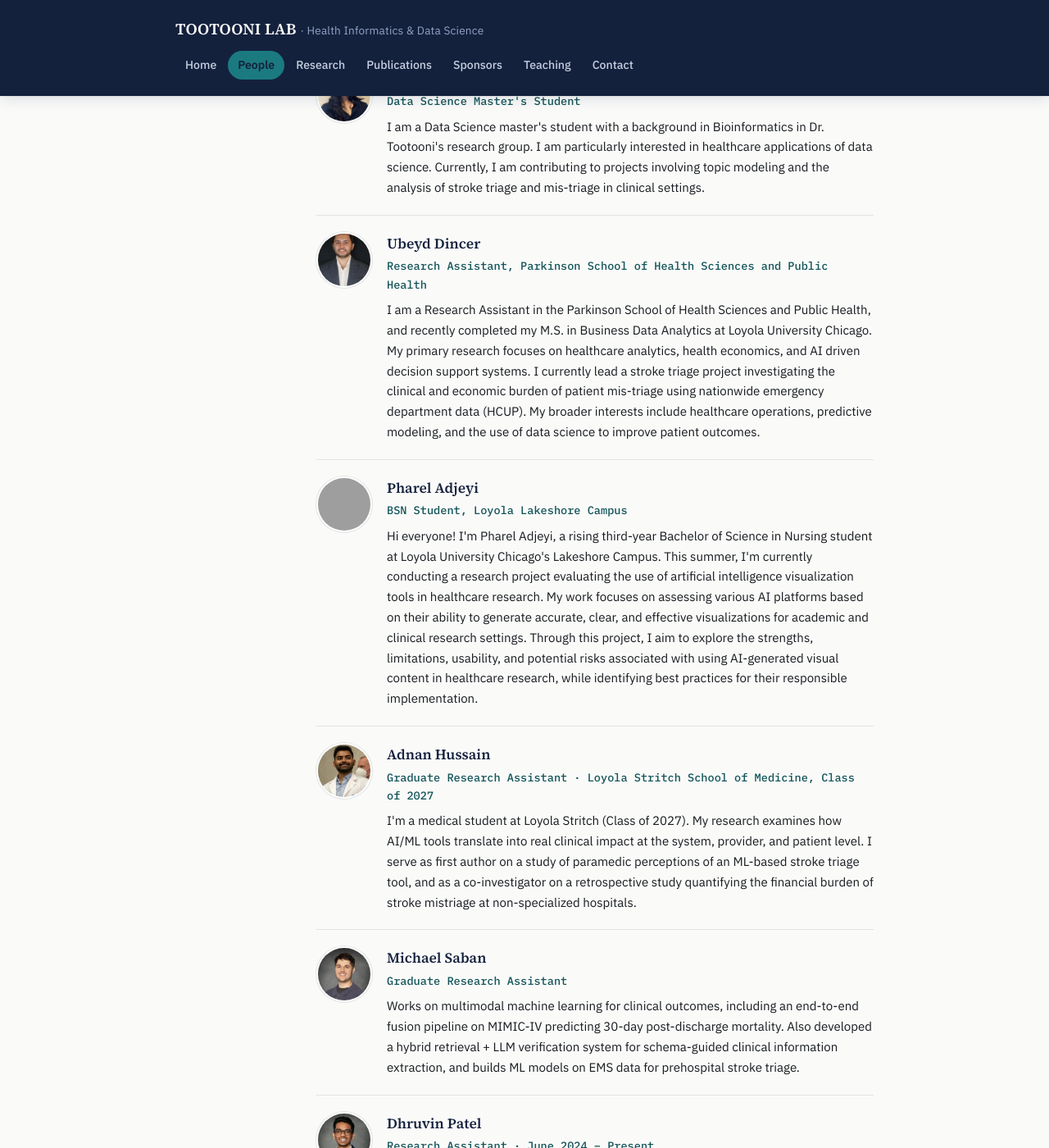
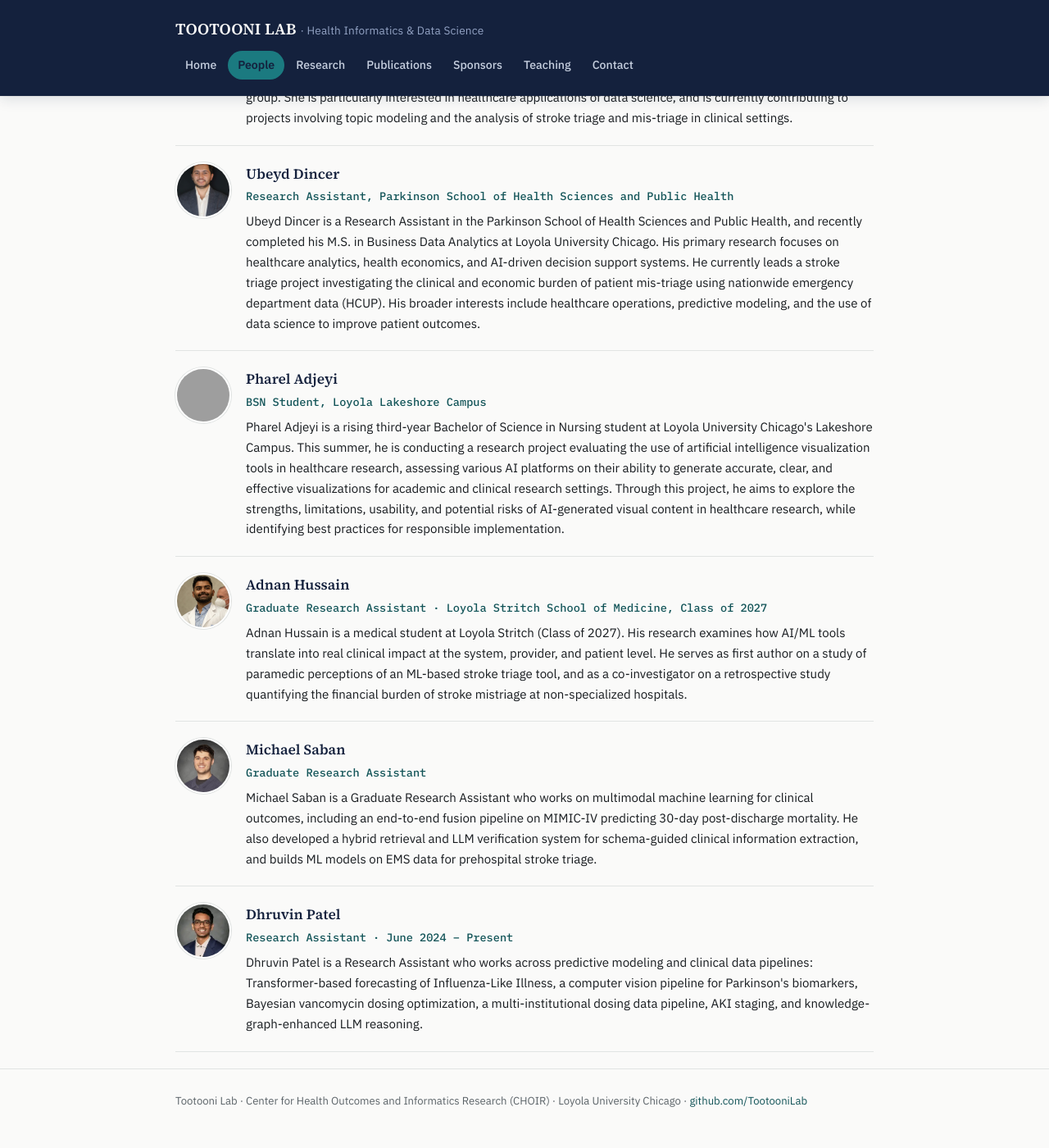
Before and after one commit to jalenbenny/TootooniLabJekyll, a Jekyll site: the page built from people.md, in a window 1280 px wide and 1400 px high, scrolled down 1047 px. Shown: the whole window at 82% size. Built offline with Jekyll 4.4.1, drawn with Linux system fonts in a browser that asks for light colours; some of the changed text lies outside the part shown; grey boxes are pictures that could not be loaded.

Commit message:
fix all of people.md
Updated bios for several individuals to enhance clarity and professionalism.

```diff
--- a/people.md
+++ b/people.md
@@ -9,8 +9,8 @@ permalink: /people/
   <img class="person-card__avatar" src="{{ '/images/samie.jpg' | relative_url }}" alt="Dr. Samie Tootooni">
   <div>
     <p class="person-card__name">Samie Tootooni</p>
-    <p class="person-card__role">Lab Leader
-    <p class="bio">I am an Assistant Professor in the Department of Health Informatics and Data Science with a secondary appointment in the Center for Health Outcomes and Informatics Research at Loyola University Chicago. I received my PhD in Industrial and Systems Engineering (ISE) from Binghamton University in 2016. Prior to joining Loyola, I was a Postdoctoral Research Associate in the Department of Health Sciences Research at Mayo Clinic in Rochester, Minnesota, for two years. My research lies in the intersection of decision science and artificial intelligence, which furthers knowledge of monitoring of and predictive analytics for complex healthcare systems. I am particularly interested in the role of data science and Artificial Intelligence tools such as Machine Learning and Natural Language Processing in development of clinical decision support models. Having an Industrial and Systems Engineering background, I am also interested to apply systems thinking, quality assurance, and optimization principles to improve health outcomes. Furthermore, I teach courses such as ontologies (knowledge representation) in health and Natural Language Processing.</p>
+    <p class="person-card__role">Lab Leader</p>
+    <p class="bio">Samie Tootooni is an Assistant Professor in the Department of Health Informatics and Data Science, with a secondary appointment in the Center for Health Outcomes and Informatics Research at Loyola University Chicago. He received his PhD in Industrial and Systems Engineering (ISE) from Binghamton University in 2016, and prior to joining Loyola was a Postdoctoral Research Associate in the Department of Health Sciences Research at Mayo Clinic in Rochester, Minnesota, for two years. His research lies at the intersection of decision science and artificial intelligence, advancing monitoring and predictive analytics for complex healthcare systems, with particular interest in how data science and AI tools such as machine learning and natural language processing support clinical decision support models. Drawing on his Industrial and Systems Engineering background, he also applies systems thinking, quality assurance, and optimization principles to improve health outcomes, and teaches courses on ontologies (knowledge representation) in health and natural language processing.</p>
   </div>
 </div>
 
@@ -18,12 +18,10 @@ permalink: /people/
   <img class="person-card__avatar" src="{{ '/images/behnaz.jpg' | relative_url }}" alt="Behnaz Eslami">
   <div>
     <p class="person-card__name">Behnaz Eslami</p>
-    <p class="person-card__role">Research Assistant
-    <p class="bio">I'm a graduate-level data scientist with a strong track record in Large Language Model (LLM) evaluation, continual learning, and posttraining techniques. Currently pursuing my PhD in Computer Science at Loyola University Chicago, I focus on advancing healthcare through intelligent AI solutions. My research emphasizes LLM reasoning, supervised fine-tuning, and continual learning on longitudinal clinical data to develop adaptive healthcare AI systems.</p>
+    <p class="person-card__role">Research Assistant</p>
+    <p class="bio">Behnaz Eslami is a graduate-level data scientist with a strong track record in large language model (LLM) evaluation, continual learning, and post-training techniques. She is currently pursuing her PhD in Computer Science at Loyola University Chicago, focusing on advancing healthcare through intelligent AI solutions. Her research emphasizes LLM reasoning, supervised fine-tuning, and continual learning on longitudinal clinical data to develop adaptive healthcare AI systems.</p>
   </div>
 </div>
-
-
 
 <div class="person-card">
   <img class="person-card__avatar" src="{{ '/images/ale.jpg' | relative_url }}" alt="Alessandra Vellucci">
@@ -39,7 +37,7 @@ permalink: /people/
   <div>
     <p class="person-card__name">Maryum Ahmed</p>
     <p class="person-card__role">Data Science Master's Student</p>
-    <p class="bio">I am a Data Science master's student with a background in Bioinformatics in Dr. Tootooni's research group. I am particularly interested in healthcare applications of data science. Currently, I am contributing to projects involving topic modeling and the analysis of stroke triage and mis-triage in clinical settings.</p>
+    <p class="bio">Maryum Ahmed is a Data Science master's student with a background in Bioinformatics in Dr. Tootooni's research group. She is particularly interested in healthcare applications of data science, and is currently contributing to projects involving topic modeling and the analysis of stroke triage and mis-triage in clinical settings.</p>
   </div>
 </div>
 
@@ -48,7 +46,7 @@ permalink: /people/
   <div>
     <p class="person-card__name">Ubeyd Dincer</p>
     <p class="person-card__role">Research Assistant, Parkinson School of Health Sciences and Public Health</p>
-    <p class="bio">I am a Research Assistant in the Parkinson School of Health Sciences and Public Health, and recently completed my M.S. in Business Data Analytics at Loyola University Chicago. My primary research focuses on healthcare analytics, health economics, and AI driven decision support systems. I currently lead a stroke triage project investigating the clinical and economic burden of patient mis-triage using nationwide emergency department data (HCUP). My broader interests include healthcare operations, predictive modeling, and the use of data science to improve patient outcomes.</p>
+    <p class="bio">Ubeyd Dincer is a Research Assistant in the Parkinson School of Health Sciences and Public Health, and recently completed his M.S. in Business Data Analytics at Loyola University Chicago. His primary research focuses on healthcare analytics, health economics, and AI-driven decision support systems. He currently leads a stroke triage project investigating the clinical and economic burden of patient mis-triage using nationwide emergency department data (HCUP). His broader interests include healthcare operations, predictive modeling, and the use of data science to improve patient outcomes.</p>
   </div>
 </div>
 
@@ -57,7 +55,7 @@ permalink: /people/
   <div>
     <p class="person-card__name">Pharel Adjeyi</p>
     <p class="person-card__role">BSN Student, Loyola Lakeshore Campus</p>
-    <p class="bio">Hi everyone! I'm Pharel Adjeyi, a rising third-year Bachelor of Science in Nursing student at Loyola University Chicago's Lakeshore Campus. This summer, I'm currently conducting a research project evaluating the use of artificial intelligence visualization tools in healthcare research. My work focuses on assessing various AI platforms based on their ability to generate accurate, clear, and effective visualizations for academic and clinical research settings. Through this project, I aim to explore the strengths, limitations, usability, and potential risks associated with using AI-generated visual content in healthcare research, while identifying best practices for their responsible implementation.</p>
+    <p class="bio">Pharel Adjeyi is a rising third-year Bachelor of Science in Nursing student at Loyola University Chicago's Lakeshore Campus. This summer, he is conducting a research project evaluating the use of artificial intelligence visualization tools in healthcare research, assessing various AI platforms on their ability to generate accurate, clear, and effective visualizations for academic and clinical research settings. Through this project, he aims to explore the strengths, limitations, usability, and potential risks of AI-generated visual content in healthcare research, while identifying best practices for responsible implementation.</p>
   </div>
 </div>
 
@@ -66,7 +64,7 @@ permalink: /people/
   <div>
     <p class="person-card__name">Adnan Hussain</p>
     <p class="person-card__role">Graduate Research Assistant &middot; Loyola Stritch School of Medicine, Class of 2027</p>
-    <p class="bio">I'm a medical student at Loyola Stritch (Class of 2027). My research examines how AI/ML tools translate into real clinical impact at the system, provider, and patient level. I serve as first author on a study of paramedic perceptions of an ML-based stroke triage tool, and as a co-investigator on a retrospective study quantifying the financial burden of stroke mistriage at non-specialized hospitals.</p>
+    <p class="bio">Adnan Hussain is a medical student at Loyola Stritch (Class of 2027). His research examines how AI/ML tools translate into real clinical impact at the system, provider, and patient level. He serves as first author on a study of paramedic perceptions of an ML-based stroke triage tool, and as a co-investigator on a retrospective study quantifying the financial burden of stroke mistriage at non-specialized hospitals.</p>
   </div>
 </div>
 
@@ -75,7 +73,7 @@ permalink: /people/
   <div>
     <p class="person-card__name">Michael Saban</p>
     <p class="person-card__role">Graduate Research Assistant</p>
-    <p class="bio">Works on multimodal machine learning for clinical outcomes, including an end-to-end fusion pipeline on MIMIC-IV predicting 30-day post-discharge mortality. Also developed a hybrid retrieval + LLM verification system for schema-guided clinical information extraction, and builds ML models on EMS data for prehospital stroke triage.</p>
+    <p class="bio">Michael Saban is a Graduate Research Assistant who works on multimodal machine learning for clinical outcomes, including an end-to-end fusion pipeline on MIMIC-IV predicting 30-day post-discharge mortality. He also developed a hybrid retrieval and LLM verification system for schema-guided clinical information extraction, and builds ML models on EMS data for prehospital stroke triage.</p>
   </div>
 </div>
 
@@ -84,6 +82,6 @@ permalink: /people/
   <div>
     <p class="person-card__name">Dhruvin Patel</p>
     <p class="person-card__role">Research Assistant &middot; June 2024 &ndash; Present</p>
-    <p class="bio">Works across predictive modeling and clinical data pipelines: Transformer-based forecasting of Influenza-Like Illness, a computer vision pipeline for Parkinson's biomarkers, Bayesian vancomycin dosing optimization, a multi-institutional dosing data pipeline, AKI staging, and knowledge-graph-enhanced LLM reasoning.</p>
+    <p class="bio">Dhruvin Patel is a Research Assistant who works across predictive modeling and clinical data pipelines: Transformer-based forecasting of Influenza-Like Illness, a computer vision pipeline for Parkinson's biomarkers, Bayesian vancomycin dosing optimization, a multi-institutional dosing data pipeline, AKI staging, and knowledge-graph-enhanced LLM reasoning.</p>
   </div>
 </div>
```
